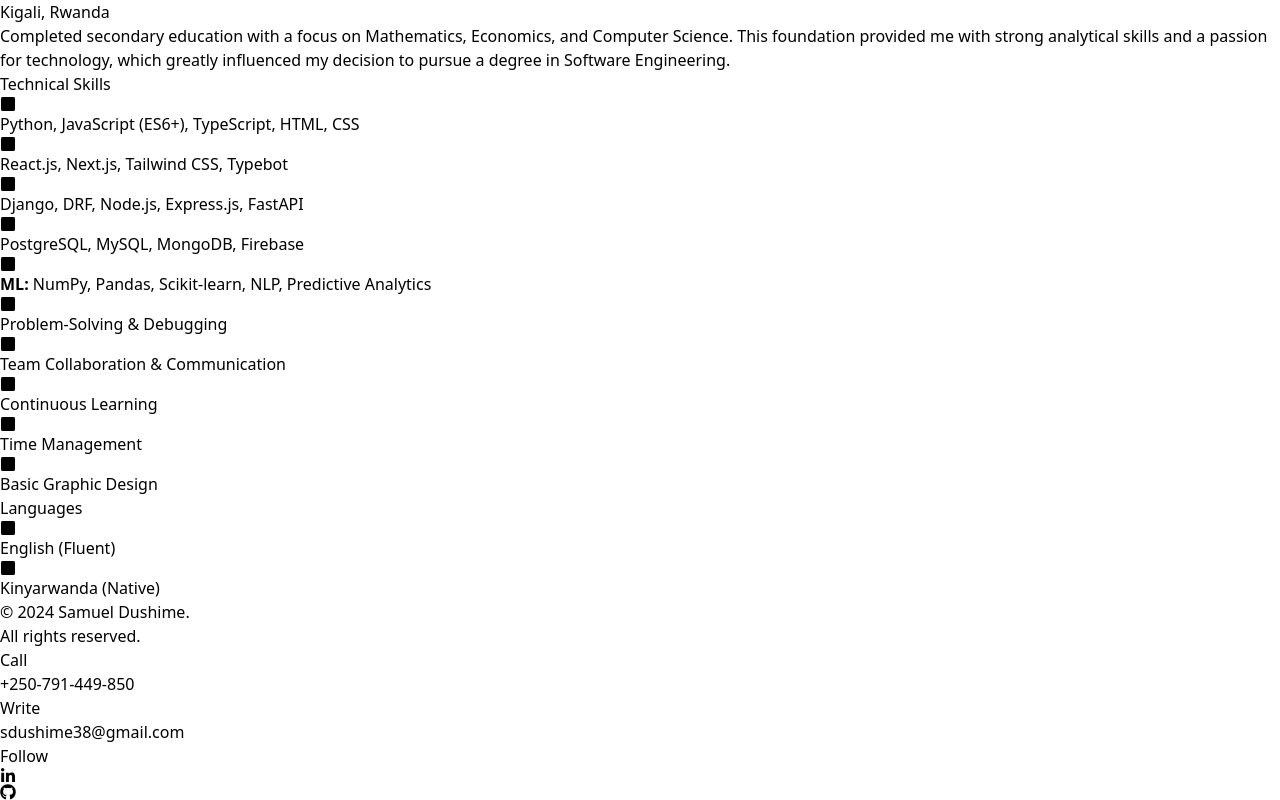
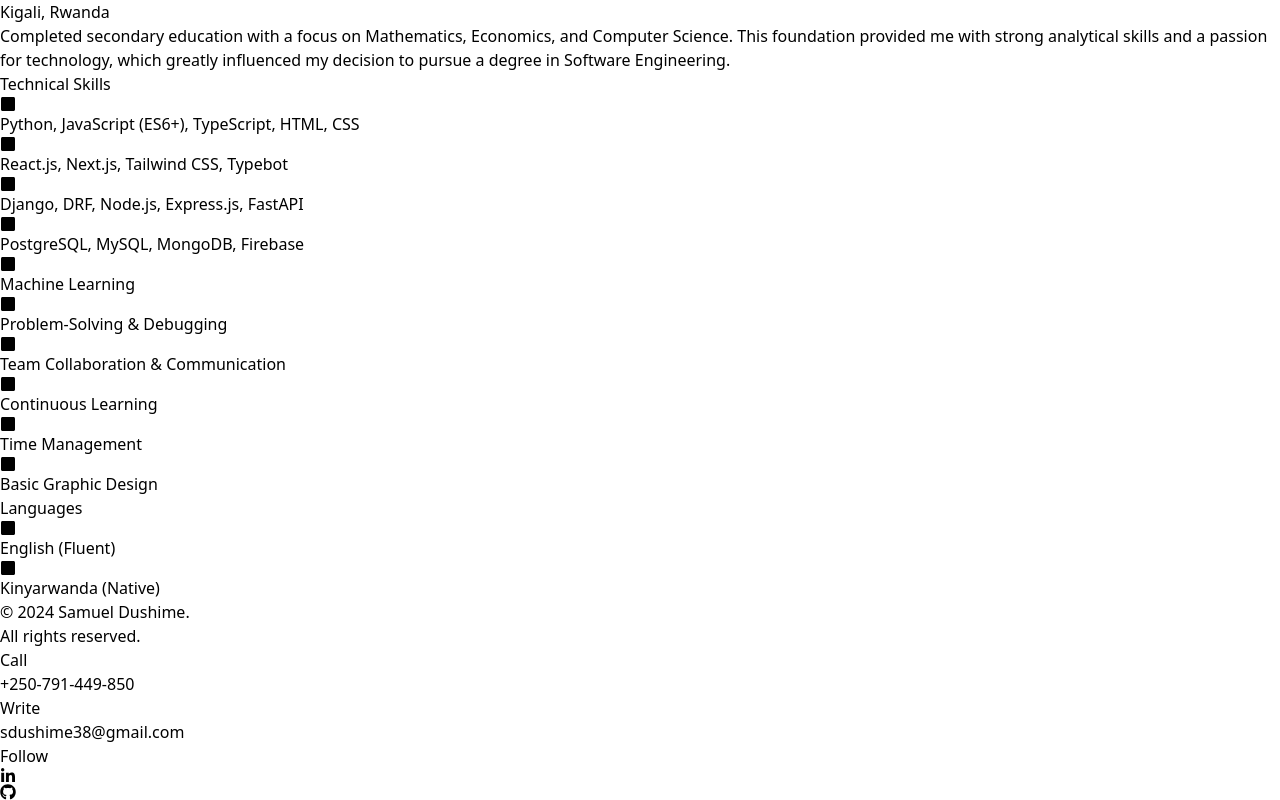
Before and after one commit to Samenergy/Same, a React (Vite) app: page /Resume in a window 1280 px wide. Shown: the part 704-1504 px from the top of the page. Built offline with nearby package versions, Linux system fonts and the light colour scheme.

Commit message:
Update Others.tsx

```diff
--- a/src/Components/Others.tsx
+++ b/src/Components/Others.tsx
@@ -29,7 +29,7 @@ const Others: React.FC = () => {
                   </li>
                   <li className="flex items-center mb-4">
                     <FaSquare className="text-blue-500 mr-2" />
-                    <b>ML:</b> NumPy, Pandas, Scikit-learn, NLP, Predictive Analytics
+                    Machine Learning
                   </li>
                 </ul>
               </div>
```
